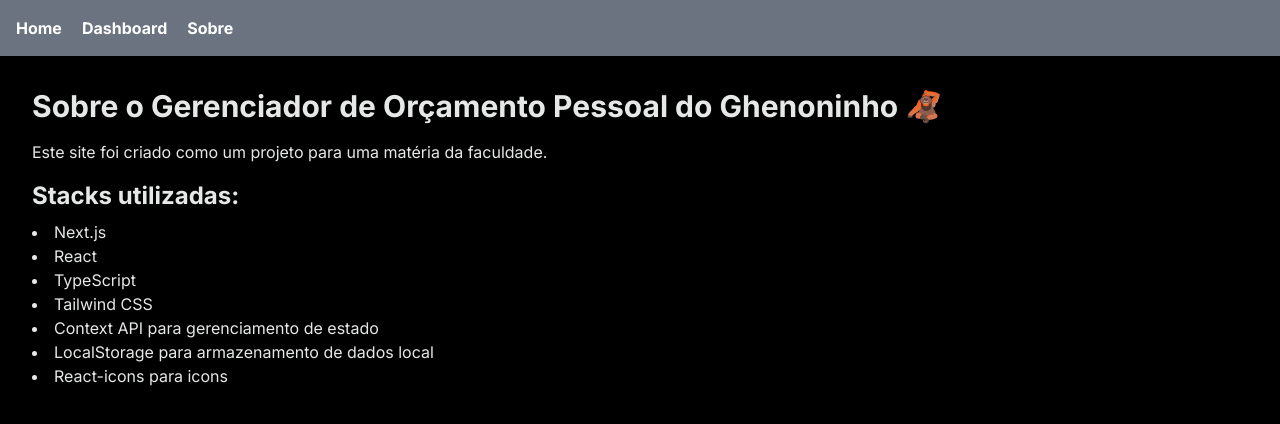
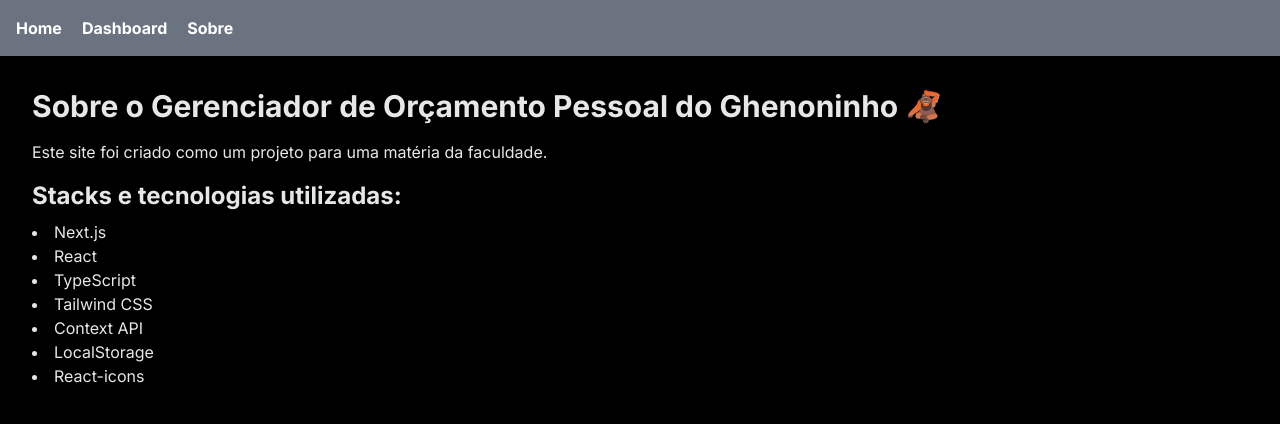
Before and after one commit to Ghenoo/gerenciador-orcamento, a Next.js app: page /sobre in a window 1280 px wide. Shown: the top 424 px of the page. Built offline with nearby package versions, Linux system fonts and the light colour scheme.

Commit message:
refactor: new texts

```diff
--- a/src/app/sobre/page.tsx
+++ b/src/app/sobre/page.tsx
@@ -5,15 +5,15 @@ export default function About() {
         <p className="mb-4">
           Este site foi criado como um projeto para uma matéria da faculdade.
         </p>
-        <h2 className="text-2xl font-bold mb-2">Stacks utilizadas:</h2>
+        <h2 className="text-2xl font-bold mb-2">Stacks e tecnologias utilizadas:</h2>
         <ul className="list-disc list-inside mb-4">
           <li>Next.js</li>
           <li>React</li>
           <li>TypeScript</li>
           <li>Tailwind CSS</li>
-          <li>Context API para gerenciamento de estado</li>
-          <li>LocalStorage para armazenamento de dados local</li>
-          <li>React-icons para icons</li>
+          <li>Context API</li>
+          <li>LocalStorage</li>
+          <li>React-icons</li>
 
         </ul>
       </main>
```
